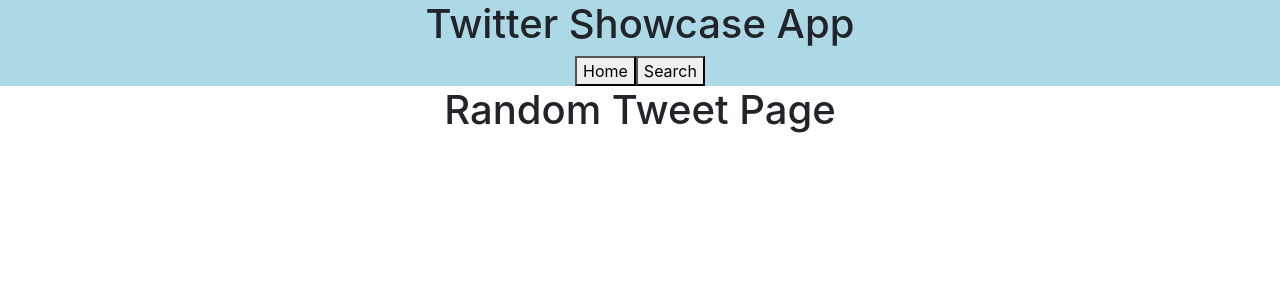
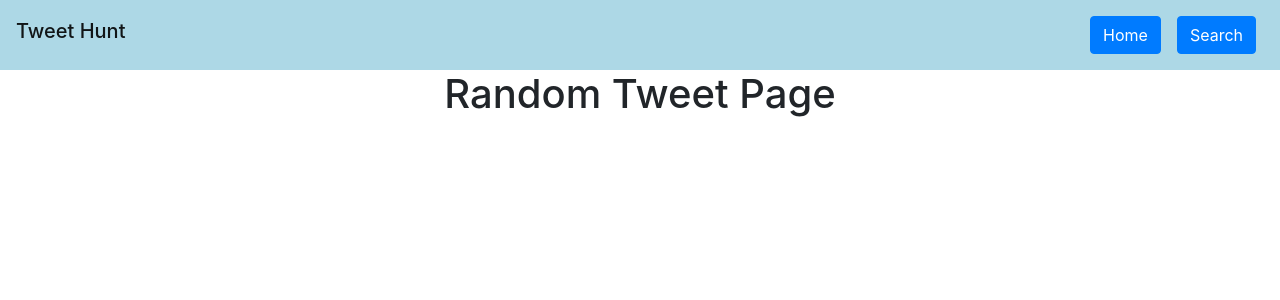
Before and after one commit to cesarpreza/twitter-showcase, a React (Create React App) app in the folder client/: page /random in a window 1280 px wide. Shown: the top 300 px of the page. Built offline with nearby package versions, Linux system fonts and the light colour scheme.

Commit message:
random tweet navbar

```diff
--- a/client/src/components/HomePage.js
+++ b/client/src/components/HomePage.js
@@ -23,7 +23,8 @@
     return (
             <div>
                 <div>
-                    <nav className='navbar navbar-light navbar-expand-md' style={{backgroundColor: 'lightblue'}} >
+                <nav className='navbar navbar-light navbar-expand-md'
+                    style={{ backgroundColor: 'lightblue' }} >
                         <h3 className='navbar-brand'>Tweet Hunt</h3>
                             <div className='collapse navbar-collapse' id='menuContainer'>
                                 <ul className='navbar-nav ml-auto'>
--- a/client/src/components/RandomTweet.js
+++ b/client/src/components/RandomTweet.js
@@ -6,14 +6,25 @@
         return (
             <div>
                 <div>
-                    <nav className='navbar-expand-md navbar-light' style={{ backgroundColor: 'lightblue' }}>
-                        <h1>Twitter Showcase App</h1>
-                        <Link to='/' >
-                            <button>Home</button>
-                        </Link>
-                        <Link to='/search'>
-                            <button>Search</button>
-                        </Link>
+                    <nav className='navbar navbar-expand-md navbar-light'
+                    style={{ backgroundColor: 'lightblue' }}>
+                        <h3 className='navbar-brand'>Tweet Hunt</h3>
+                        <div className='collapse navbar-collapse'>
+                            <ul className='navbar-nav ml-auto'>
+                                <li className='nav-item'>
+                                    <Link className='nav-link' to='/' >
+                                        <button className='btn btn-primary'>Home</button>
+                                    </Link>
+                                </li>
+                                <li className='nav-item'>
+                                    <Link className='nav-link' to='/search'>
+                                        <button className=' btn btn-primary'>Search</button>
+                                    </Link>
+                                </li>
+                            </ul>
+                        </div>
+
+
                     </nav>
                 </div>
                 <div>
@@ -22,7 +33,6 @@
             </div>
         )
     }
-
 }
 
 
```
Lines whose indentation alone changed are shown as unchanged.
